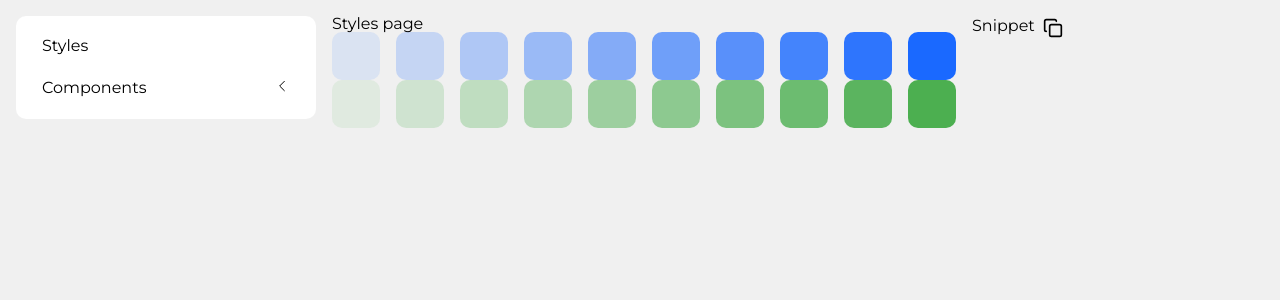
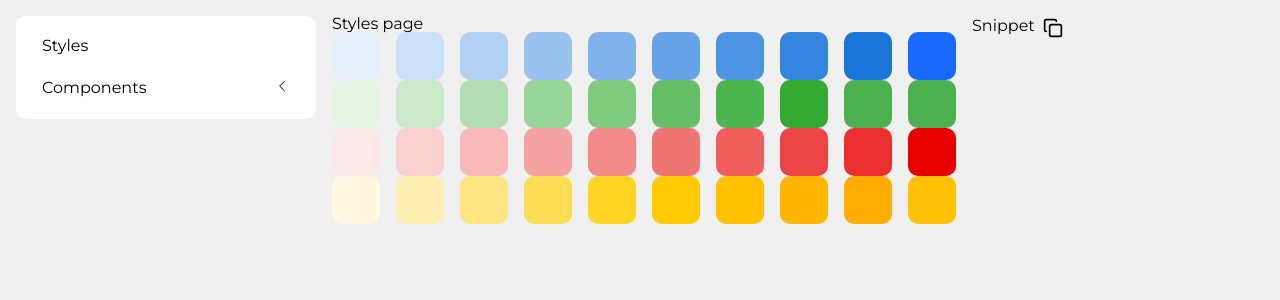
Before and after one commit to shinobi8894/react-beauty-component, a React (Create React App) app: page /styles in a window 1280 px wide. Shown: the top 300 px of the page. Built offline with nearby package versions, Linux system fonts and the light colour scheme.

Commit message:
Fixed styles page and updated style variables

```diff
--- a/src/App.css
+++ b/src/App.css
@@ -1,32 +1,52 @@
 @import url("https://fonts.googleapis.com/css2?family=Montserrat:ital,wght@0,100..900;1,100..900&display=swap");
 
 :root {
-  --color-primary-100: rgba(26, 105, 255, 0.1);
-  --color-primary-200: rgba(26, 105, 255, 0.2);
-  --color-primary-300: rgba(26, 105, 255, 0.3);
-  --color-primary-400: rgba(26, 105, 255, 0.4);
-  --color-primary-500: rgba(26, 105, 255, 0.5);
-  --color-primary-600: rgba(26, 105, 255, 0.6);
-  --color-primary-700: rgba(26, 105, 255, 0.7);
-  --color-primary-800: rgba(26, 105, 255, 0.8);
-  --color-primary-900: rgba(26, 105, 255, 0.9);
-  --color-primary: rgba(26, 105, 255, 1);
-  --color-success-100: rgba(76, 175, 80, .1);
-  --color-success-200: rgba(76, 175, 80, .2);
-  --color-success-300: rgba(76, 175, 80, .3);
-  --color-success-400: rgba(76, 175, 80, .4);
-  --color-success-500: rgba(76, 175, 80, .5);
-  --color-success-600: rgba(76, 175, 80, .6);
-  --color-success-700: rgba(76, 175, 80, .7);
-  --color-success-800: rgba(76, 175, 80, .8);
-  --color-success-900: rgba(76, 175, 80, .9);
-  --color-success: rgba(76, 175, 80, 1);
+  --color-primary-100: #e6effb;
+  --color-primary-200: #cce0f7;
+  --color-primary-300: #b3d1f3;
+  --color-primary-400: #99c2ef;
+  --color-primary-500: #80b3eb;
+  --color-primary-600: #66a3e7;
+  --color-primary-700: #4d94e3;
+  --color-primary-800: #3385df;
+  --color-primary-900: #1a75d9;
+  --color-primary: #1a69ff;
+  --color-success-100: #e6f4e6;
+  --color-success-200: #cce9cc;
+  --color-success-300: #b3deb3;
+  --color-success-400: #99d499;
+  --color-success-500: #80ca80;
+  --color-success-600: #66bf66;
+  --color-success-700: #4db54d;
+  --color-success-800: #33aa33;
+  --color-success-900: #4caf50;
+  --color-success: #4caf50;
+  --color-danger-100: #fce8e8;
+  --color-danger-200: #f9d1d1;
+  --color-danger-300: #f7b9b9;
+  --color-danger-400: #f5a2a2;
+  --color-danger-500: #f38b8b;
+  --color-danger-600: #f17474;
+  --color-danger-700: #ef5d5d;
+  --color-danger-800: #ed4545;
+  --color-danger-900: #eb2e2e;
+  --color-danger: #e60000;
+  --color-warning-100: #fff8e1;
+  --color-warning-200: #ffefb2;
+  --color-warning-300: #ffe683;
+  --color-warning-400: #ffdd54;
+  --color-warning-500: #ffd425;
+  --color-warning-600: #ffca00;
+  --color-warning-700: #ffc000;
+  --color-warning-800: #ffb600;
+  --color-warning-900: #ffad00;
+  --color-warning: #ffc107;
 
-  --color-gray: rgba(128, 128, 128, 1);
-  --color-gray-100: rgba(128, 128, 128, 0.1);
-  --color-success-hover: rgba(62, 142, 65, 1);
-  --color-white: rgba(255, 255, 255, 1);
-  --color-black: rgba(0, 0, 0, 1);
+  --color-gray: #808080;
+  --color-gray-100: #f0f0f0;
+  --color-success-hover: #3e8e41;
+  --color-white: #ffffff;
+  --color-black: #000000;
 
   --radius: 10px;
   --float: -5px;
--- a/src/pages/styles/index.tsx
+++ b/src/pages/styles/index.tsx
@@ -1,133 +1,52 @@
 import "./style.css";
+
+interface Color {
+  name: string;
+  shades: number[];
+}
+
+const colors: Color[] = [
+  {
+    name: "primary",
+    shades: [100, 200, 300, 400, 500, 600, 700, 800, 900],
+  },
+  {
+    name: "success",
+    shades: [100, 200, 300, 400, 500, 600, 700, 800, 900],
+  },
+  {
+    name: "danger",
+    shades: [100, 200, 300, 400, 500, 600, 700, 800, 900],
+  },
+  {
+    name: "warning",
+    shades: [100, 200, 300, 400, 500, 600, 700, 800, 900],
+  },
+];
 
 export default function StylesPage() {
   return (
     <div>
       Styles page
-      <div className="card-box">
+      {colors.map((color) => (
+        <div key={color.name} className="card-box">
+          {color.shades.map((shade) => (
+            <div
+              key={`${color.name}-${shade}`}
+              className="card"
+              style={{
+                backgroundColor: `var(--color-${color.name}-${shade})`,
+              }}
+            />
+          ))}
           <div
             className="card"
             style={{
-            backgroundColor: "var(--color-primary-100)",
-          }}
-        />
-        <div
-          className="card"
-          style={{
-            backgroundColor: "var(--color-primary-200)",
-          }}
-        />
-        <div
-          className="card"
-          style={{
-            backgroundColor: "var(--color-primary-300)",
-          }}
-        />
-        <div
-          className="card"
-          style={{
-            backgroundColor: "var(--color-primary-400)",
-          }}
-        />
-        <div
-          className="card"
-          style={{
-            backgroundColor: "var(--color-primary-500)",
-          }}
-        />
-        <div
-          className="card"
-          style={{
-            backgroundColor: "var(--color-primary-600)",
-          }}
-        />
-        <div
-          className="card"
-          style={{
-            backgroundColor: "var(--color-primary-700)",
-          }}
-        />
-        <div
-          className="card"
-          style={{
-            backgroundColor: "var(--color-primary-800)",
-          }}
-        />
-        <div
-          className="card"
-          style={{
-            backgroundColor: "var(--color-primary-900)",
-          }}
-        />
-        <div
-          className="card"
-          style={{
-            backgroundColor: "var(--color-primary)",
+              backgroundColor: `var(--color-${color.name})`,
             }}
           />
         </div>
-      <div className="card-box">
-        <div
-          className="card"
-          style={{
-            backgroundColor: "var(--color-success-100)",
-          }}
-        />
-        <div
-          className="card"
-          style={{
-            backgroundColor: "var(--color-success-200)",
-          }}
-        />
-        <div
-          className="card"
-          style={{
-            backgroundColor: "var(--color-success-300)",
-          }}
-        />
-        <div
-          className="card"
-          style={{
-            backgroundColor: "var(--color-success-400)",
-          }}
-        />
-        <div
-          className="card"
-          style={{
-            backgroundColor: "var(--color-success-500)",
-          }}
-        />
-        <div
-          className="card"
-          style={{
-            backgroundColor: "var(--color-success-600)",
-          }}
-        />
-        <div
-          className="card"
-          style={{
-            backgroundColor: "var(--color-success-700)",
-          }}
-        />
-        <div
-          className="card"
-          style={{
-            backgroundColor: "var(--color-success-800)",
-          }}
-        />
-        <div
-          className="card"
-          style={{
-            backgroundColor: "var(--color-success-900)",
-          }}
-        />
-        <div
-          className="card"
-          style={{
-            backgroundColor: "var(--color-success)",
-          }}
-        />
-      </div>
+      ))}
     </div>
   );
 }
```
Lines whose indentation alone changed are shown as unchanged.
